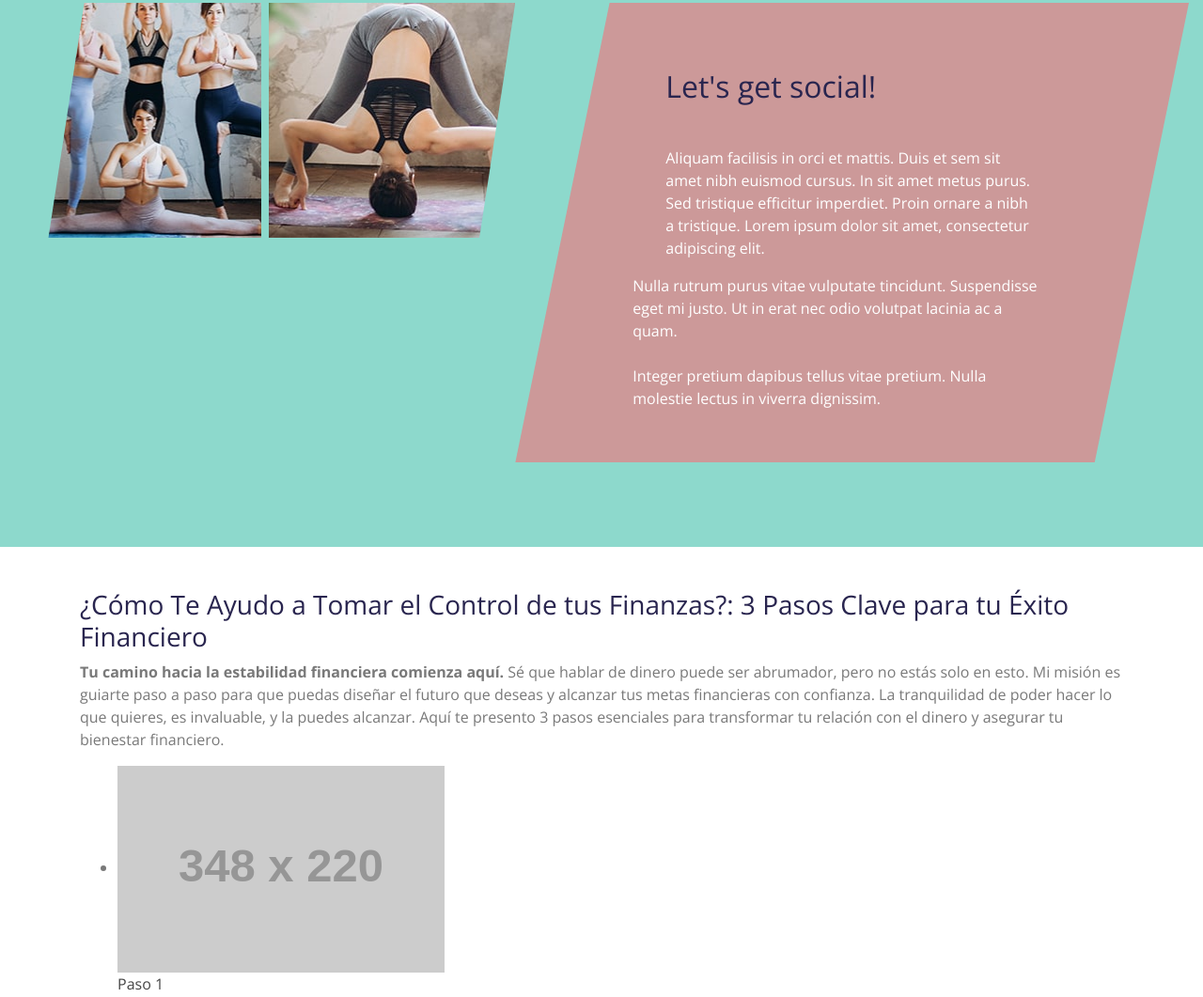
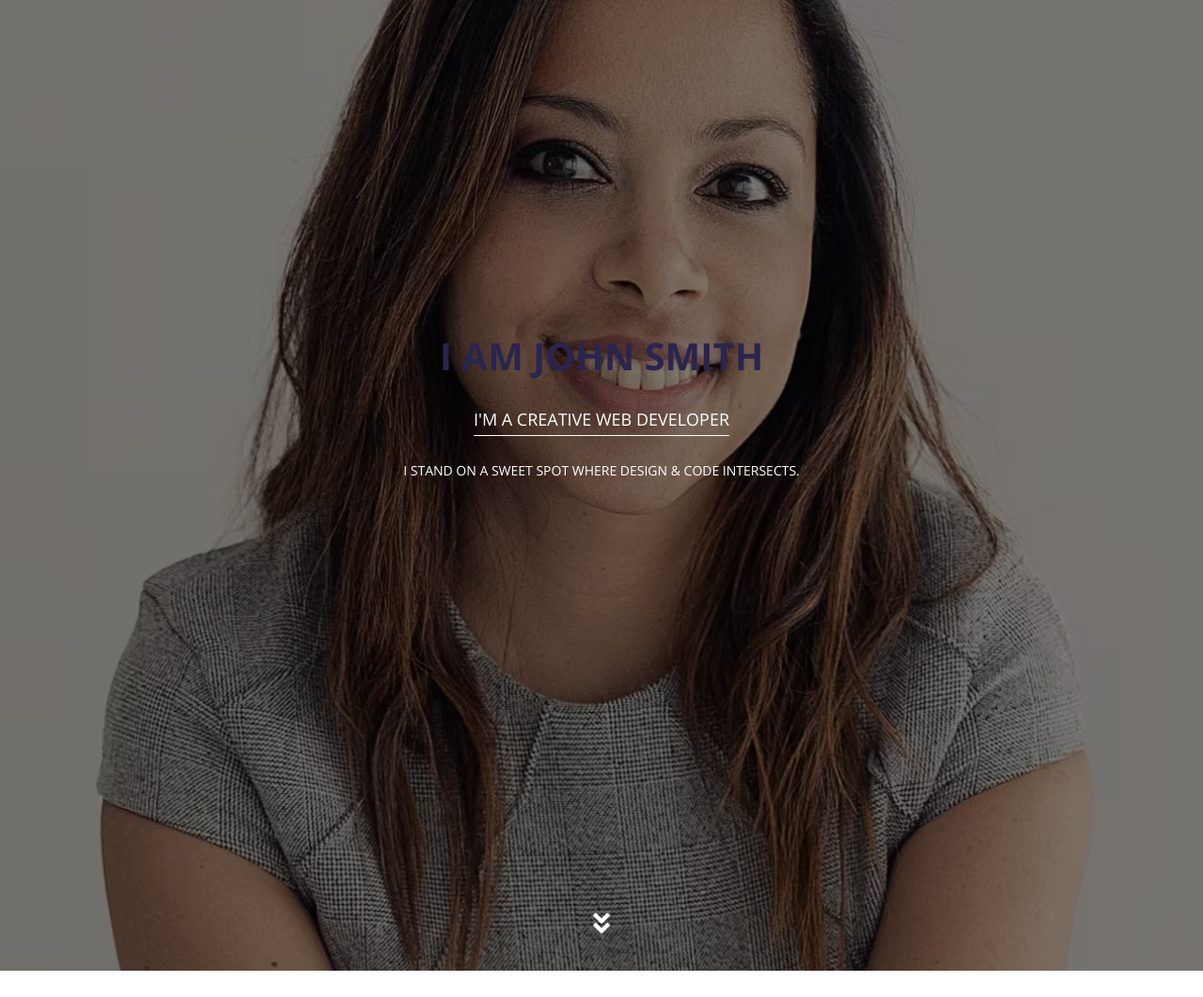
Before and after one commit to frako23/carlaplanificatuexito, a plain HTML site: page index.html in a window 1280 px wide. Shown: the part 202-1263 px from the top of the page at 94% size. Drawn offline with nearby package versions, Linux system fonts and the light colour scheme; placeholder pictures from the web are drawn by us.

Commit message:
comienza a agrega hero

```diff
--- a/css/style.css
+++ b/css/style.css
@@ -2216,3 +2216,79 @@ a:focus {
     margin-right: 20px;
     max-width: 620px;
 }
+
+
+/* HERO
+================================================== */
+.hero {
+  background: url(../img/home/hero-carla.avif) center no-repeat;
+  height: 75rem;
+  width: 100%;
+  display: table;
+  position: relative;
+  background-size: cover;
+}
+
+.background-overlay:before {
+  content: '';
+  background-color: rgba(0, 0, 0, 0.5);
+  height: 100%;
+  width: 100%;
+  position: absolute;
+  top: 0;
+  left: 0;
+  z-index: 0;
+}
+
+.hero-content {
+  color: #ffffff;
+  display: table-cell;
+  vertical-align: middle;
+  position: relative;
+}
+
+.hero-content h1 {
+  width: 100%;
+  padding: 0 15px;
+  font-size: 40px;
+  font-weight: 700;
+  text-align: center;
+  margin: 0 auto;
+  text-transform: uppercase;
+}
+
+.hero-content p {
+  padding: 0 15px;
+  margin: 30px auto 0;
+  text-align: center;
+  text-transform: uppercase;
+}
+
+.hero-content .hero-job {
+  font-size: 18px;
+}
+
+.hero-content .hero-job span {
+  padding-bottom: 5px;
+  border-bottom: 1px solid #ffffff;
+}
+
+.hero-content .hero-job-desc {
+  font-size: 14px;
+  max-width: 700px;
+}
+
+.hero-arrow {
+  position: absolute;
+  left: 0;
+  right: 0;
+  bottom: 30px;
+  width: 20px;
+  margin: 0 auto;
+  text-align: center;
+}
+
+.hero-arrow a {
+  font-size: 28px;
+  color: #ffffff;
+}
--- a/index.html
+++ b/index.html
@@ -94,8 +94,8 @@
 
 
     <!-- Hero Start -->
-    <div class="hero">
-        <div class="container-fluid">
+    <!-- <div class="hero">
+        <div class="container-fluid"> -->
             <!-- <div class="row align-items-center">
                     <div class="col-sm-12 col-md-6">
                         <div class="hero-text">
@@ -115,7 +115,7 @@
                         </div>
                     </div>
                 </div> -->
-            <section class="row tm-section-mb tm-section-2" style="margin-inline: 0;">
+            <!-- <section class="row tm-section-mb tm-section-2" style="margin-inline: 0;">
                 <div class="col-md-12 tm-section-2-inner">
                     <div class="tm-section-2-left">
                         <div class="tm-img-container tm-img-container-1"></div>
@@ -137,8 +137,26 @@
                 </div>
             </section>
         </div>
-    </div>
+    </div> -->
     <!-- Hero End -->
+
+ <!-- Hero Section, Background Image change in css -->
+ <div id="top" class="hero background-overlay">
+
+    <!-- Name & Description -->
+    <div class="hero-content">
+        <h1>I am John Smith</h1>
+        <p class="hero-job"><span>I'M A CREATIVE WEB DEVELOPER</span></p>
+        <p class="hero-job-desc">I STAND ON A SWEET SPOT WHERE DESIGN &amp; CODE INTERSECTS. </p>
+
+    </div><!-- /.hero-content -->
+
+    <div class="hero-arrow page-scroll home-arrow-down">
+        <a class="" href="#intro"><i class="fa fa-angle-double-down" aria-hidden="true"></i></a>
+    </div><!-- /.hero-arrow -->
+
+</div><!-- /.hero -->
+<!-- End Hero -->
 
 
         <div class="wrapper row3">
```
